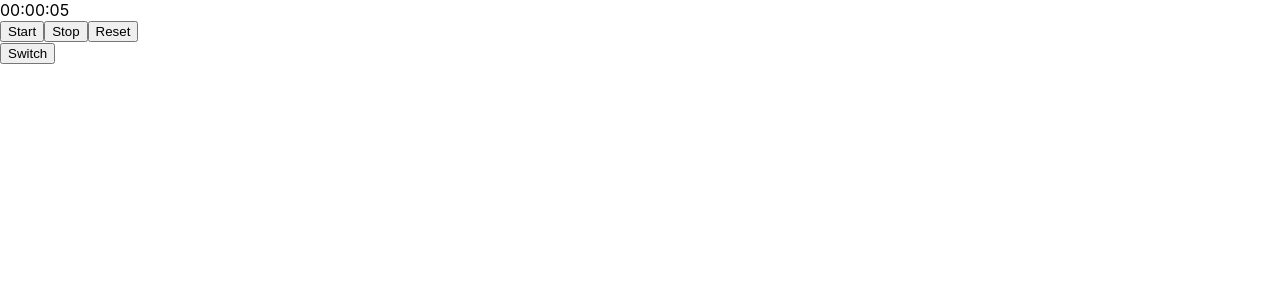
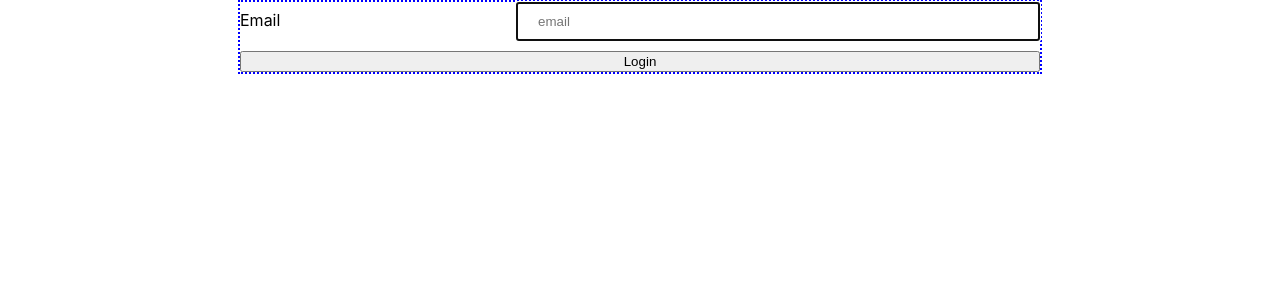
Before and after one commit to Vladislav-Rurak/react-app, a React (Create React App) app: page / in a window 1280 px wide. Shown: the top 300 px of the page. Built offline with nearby package versions, Linux system fonts and the light colour scheme.

Commit message:
Add Login Form

```diff
--- a/src/App.js
+++ b/src/App.js
@@ -1,36 +1,5 @@
-import React, {
-  Component,
-} from "react";
-import StopWatch from "./components/StopWatch";
+import LoginForm from "./components/LoginForm";
 
-class App extends Component {
-  constructor(props) {
-    super(props);
-
-    this.state = {
-      isVisible: true,
-    };
-  }
-  render() {
-    const { isVisible } = this.state;
-    // if (isVisible) {
-    //   return <StopWatch />;
-    // }
-    return (
-      <>
-        {isVisible && <StopWatch />}
-        <button
-          onClick={() =>
-            this.setState({
-              isVisible: !isVisible,
-            })
-          }
-        >
-          Switch
-        </button>
-      </>
-    );
-  }
-}
+const App = () => <LoginForm />;
 
 export default App;
--- /dev/null
+++ b/src/components/LoginForm/LoginForm.module.css
@@ -0,0 +1,27 @@
+.formContainer {
+  display: flex;
+  flex-direction: column;
+  max-width: 800px;
+  margin: 0 auto;
+  border: 2px dotted blue;
+}
+
+.label {
+  display: flex;
+  align-items: baseline;
+}
+
+.input {
+  padding: 10px 20px;
+  margin-left: auto;
+  width: 60%;
+  margin-bottom: 10px;
+}
+
+.inputValid {
+  border: 1px solid green;
+}
+
+.inputInValid {
+  border: 1px solid red;
+}
--- /dev/null
+++ b/src/components/LoginForm/index.js
@@ -0,0 +1,33 @@
+import React, {
+  Component,
+} from "react";
+import styles from "./LoginForm.module.css";
+
+class LoginForm extends Component {
+  render() {
+    return (
+      <form
+        className={styles.formContainer}
+      >
+        <label className={styles.label}>
+          <span>Email</span>
+          <input
+            className={styles.input}
+            type="email"
+            name="email"
+            placeholder="email"
+            autoFocus
+          />
+        </label>
+
+        <button
+          className={styles.submit}
+        >
+          Login
+        </button>
+      </form>
+    );
+  }
+}
+
+export default LoginForm;
--- a/src/components/StopWatch/index.js
+++ b/src/components/StopWatch/index.js
@@ -75,7 +75,7 @@ class StopWatch extends Component {
   render() {
     const { count } = this.state;
 
-    console.log("render");
+    // console.log("render");
 
     return (
       <article>
```
